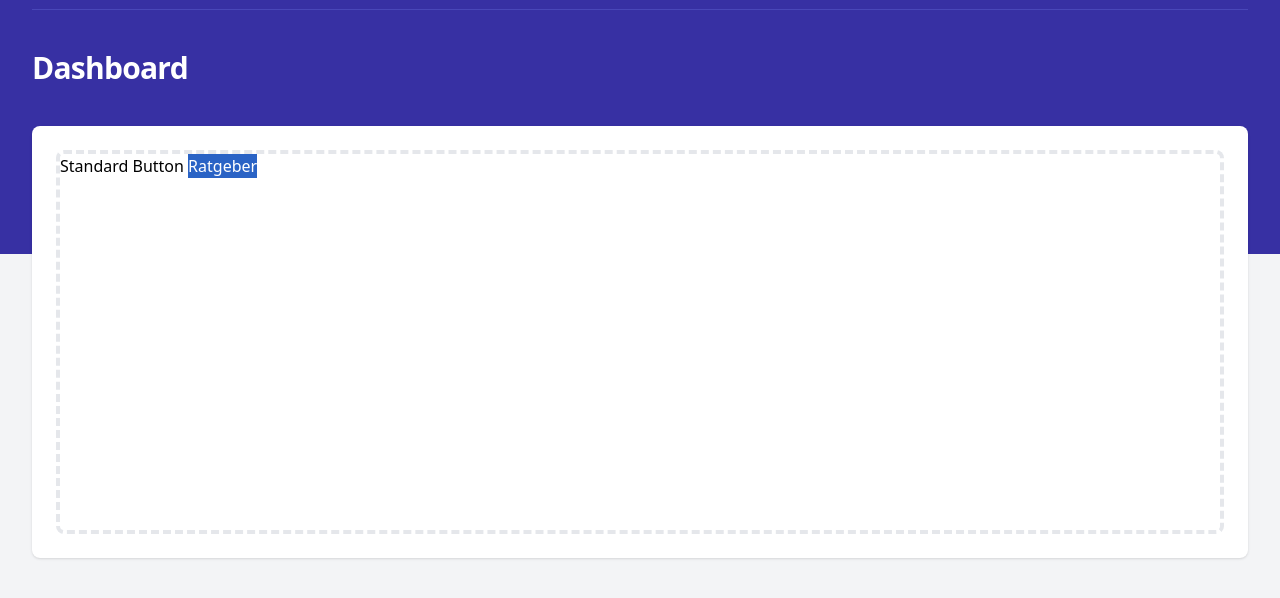
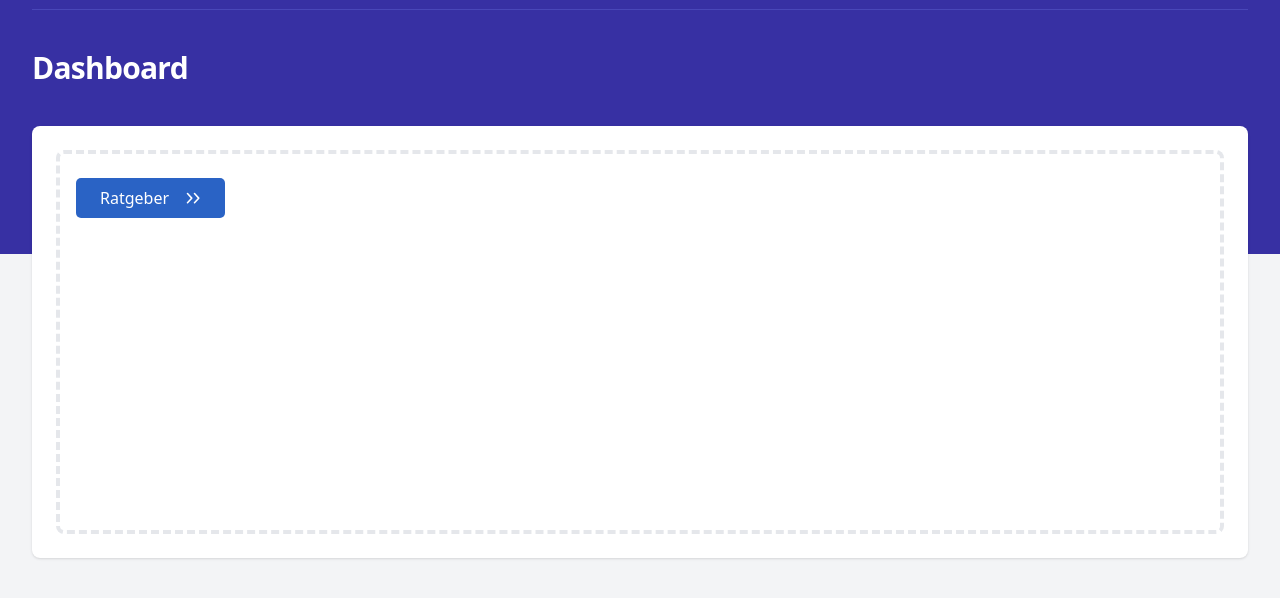
Before and after one commit to andi-swm/token-test, a website built with Vite: page index.html in a window 1280 px wide. Shown: the part 54-652 px from the top of the page. Built offline with nearby package versions, Linux system fonts and the light colour scheme.

Commit message:
btn styling

```diff
--- a/index.html
+++ b/index.html
@@ -375,9 +375,28 @@
         <div class="mx-auto max-w-7xl px-4 pb-12 sm:px-6 lg:px-8">
           <!-- Replace with your content -->
           <div class="rounded-lg bg-white px-5 py-6 shadow sm:px-6">
-            <div class="h-96 rounded-lg border-4 border-dashed border-gray-200">
-              <span>Standard Button</span>
-              <button>Ratgeber</button>
+            <div
+              class="h-96 rounded-lg border-4 border-dashed border-gray-200 p-4"
+            >
+              <button class="example__btn">
+                <span>Ratgeber</span
+                ><svg
+                  xmlns="http://www.w3.org/2000/svg"
+                  width="16px"
+                  height="16px"
+                  viewBox="0 0 64 64"
+                  class="icon-base icon-base--link"
+                >
+                  <g>
+                    <path
+                      fill="currentColor"
+                      fill-rule="nonzero"
+                      d="M35.975 11.85a3.037 3.037 0 014.355.145L57.167 30.35a3.195 3.195 0 010 4.302L40.33 53.005a3.037 3.037 0 01-4.355.145 3.193 3.193 0 01-.142-4.447L50.697 32.5 35.833 16.297a3.193 3.193 0 01.142-4.447zm-28 0a3.037 3.037 0 014.355.145L29.167 30.35a3.195 3.195 0 010 4.302L12.33 53.005a3.037 3.037 0 01-4.355.145 3.193 3.193 0 01-.142-4.447L22.697 32.5 7.833 16.297a3.193 3.193 0 01.142-4.447z"
+                      class="path--0"
+                    ></path>
+                  </g>
+                </svg>
+              </button>
             </div>
           </div>
           <!-- /End replace -->
--- a/style.scss
+++ b/style.scss
@@ -4,7 +4,18 @@
 
 @import "variables";
 
-button {
+.example__btn {
 	background-color: $bg;
 	color: white;
+	padding: 0.5rem 1.5rem;
+	border-radius: 5px;
+	margin-top: 0.5rem;
+	display: flex;
+	gap: 1rem;
+	align-items: center;
+	transition: background-color 0.3s ease-in-out;
+
+	&:hover {
+		background: darken($bg, 20%);
+	}
 }
```
